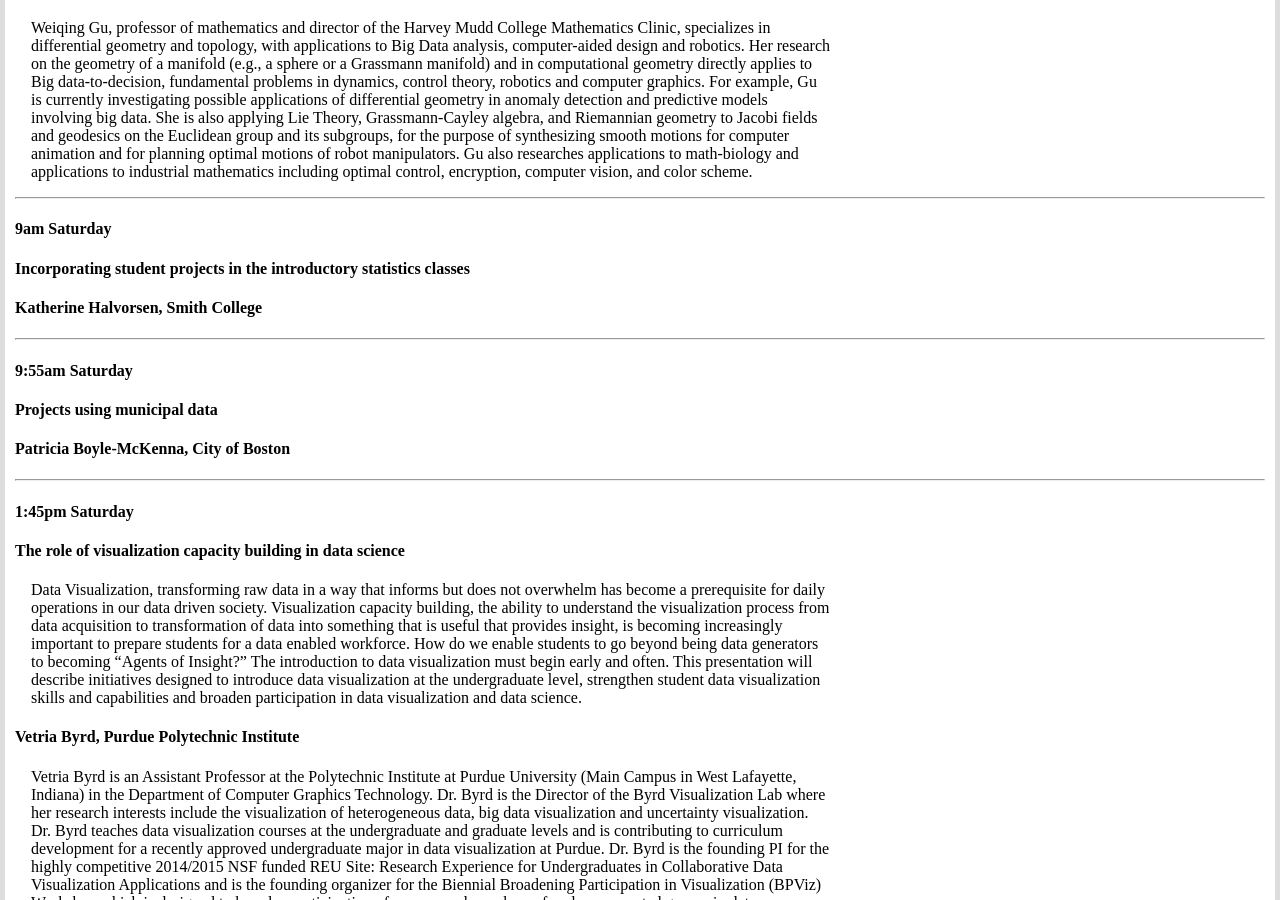
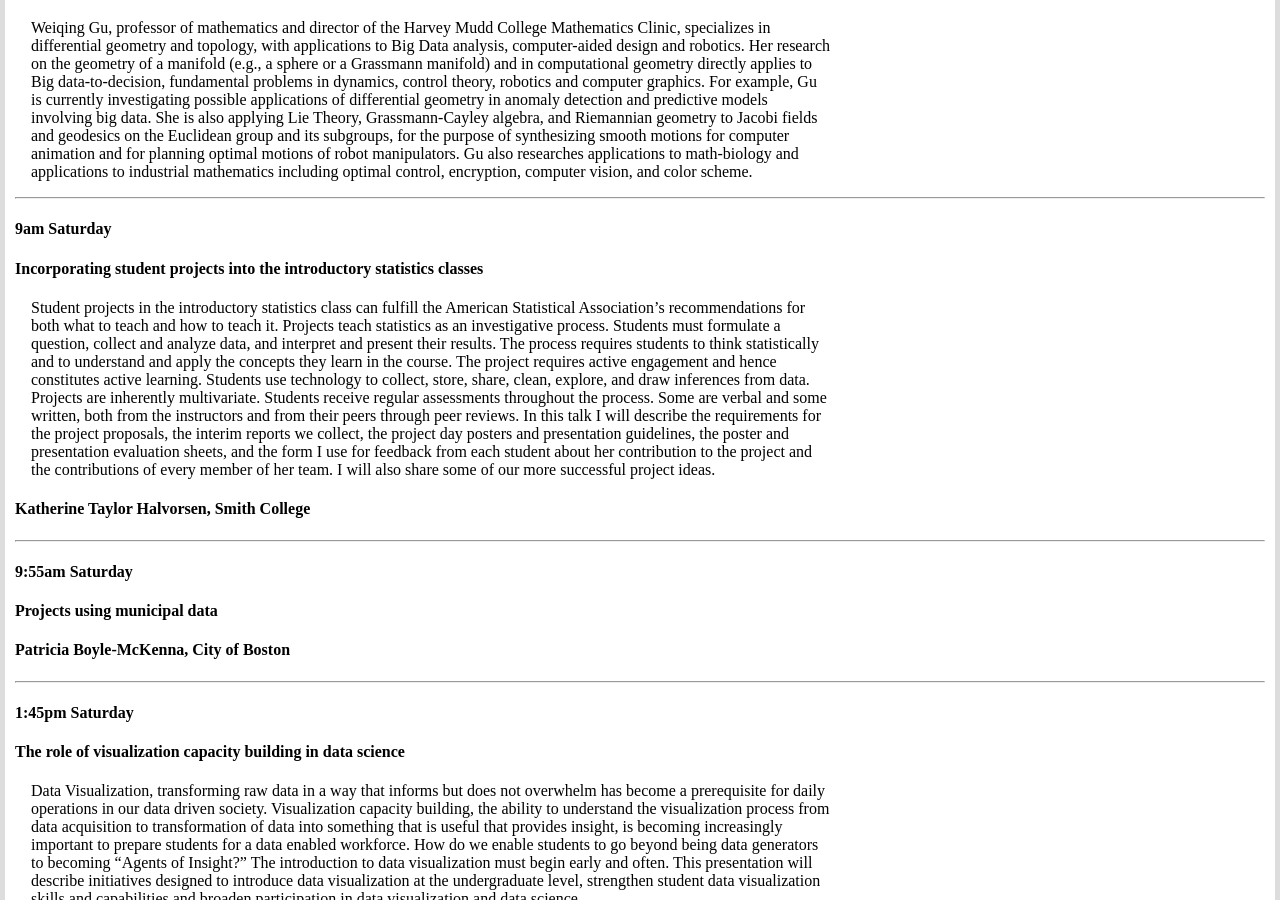
Before and after one commit to davidwgillman/davidwgillman.github.io, a Jekyll site: the page built from ladsworkshop/abstracts.md, in a window 1280 px wide and 900 px high, scrolled down 1656 px. Built offline with Jekyll 4.4.1, drawn with Linux system fonts in a browser that asks for light colours.

Commit message:
add Katherine's abstract

```diff
--- a/ladsworkshop/abstracts.md
+++ b/ladsworkshop/abstracts.md
@@ -59,11 +59,12 @@ Weiqing Gu, professor of mathematics and director of the Harvey Mudd College Mat
 ----
 
 #### 9am Saturday
-#### Incorporating student projects in the introductory statistics classes
+#### Incorporating student projects into the introductory statistics classes
 <p>
+Student projects in the introductory statistics class can fulfill the American Statistical Association’s recommendations for both what to teach and how to teach it.  Projects teach statistics as an investigative process.  Students must formulate a question, collect and analyze data, and interpret and present their results. The process requires students to think statistically and to understand and apply the concepts they learn in the course.  The project requires active engagement and hence constitutes active learning.  Students use technology to collect, store, share, clean, explore, and draw inferences from data.  Projects are inherently multivariate. Students receive regular assessments throughout the process. Some are verbal and some written, both from the instructors and from their peers through peer reviews. In this talk I will describe the requirements for the project proposals, the interim reports we collect, the project day posters and presentation guidelines, the poster and presentation evaluation sheets, and the form I use for feedback from each student about her contribution to the project and the contributions of every member of her team. I will also share some of our more successful project ideas.
 </p>
 
-#### Katherine Halvorsen, Smith College
+#### Katherine Taylor Halvorsen, Smith College
 <p>
 </p>
 
```
